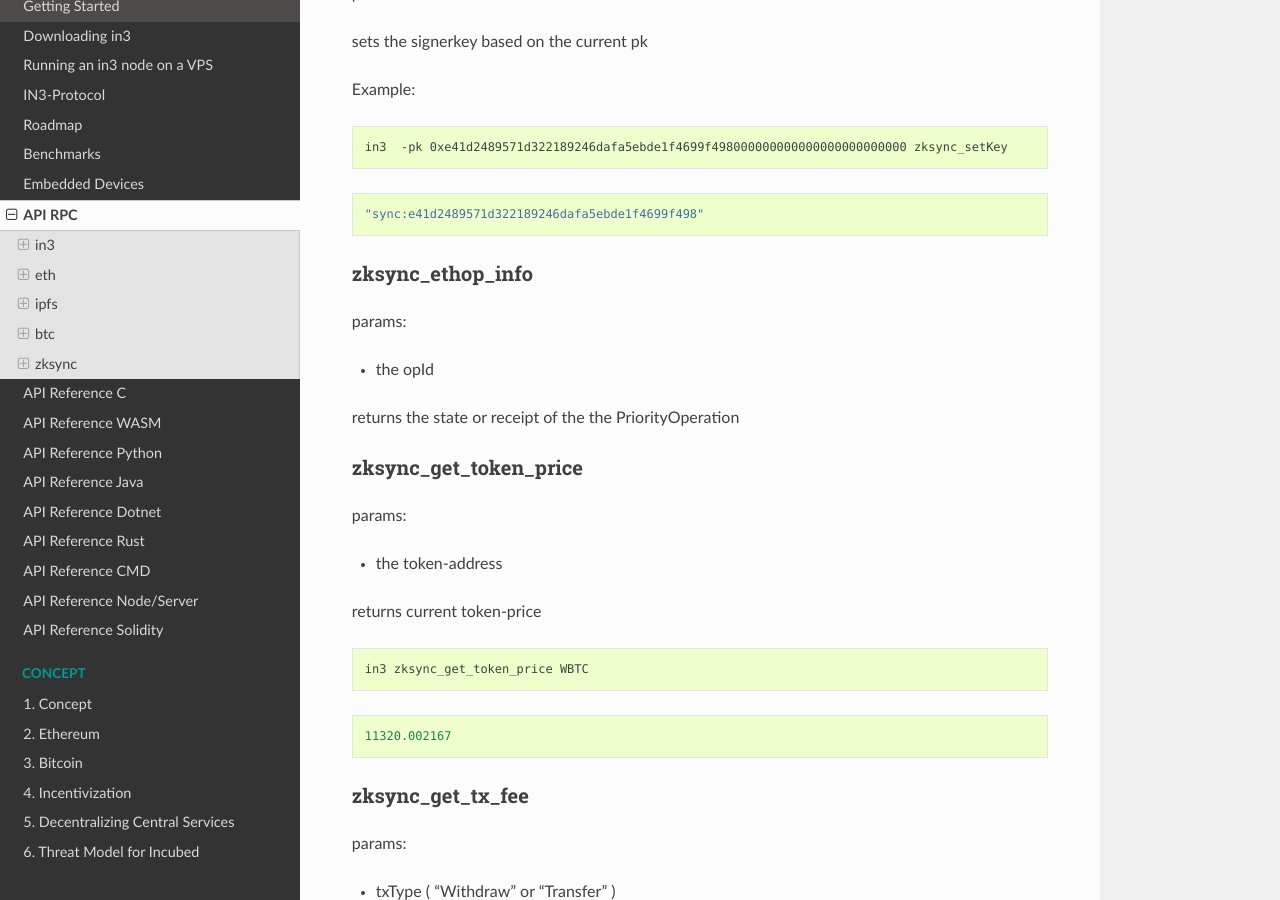
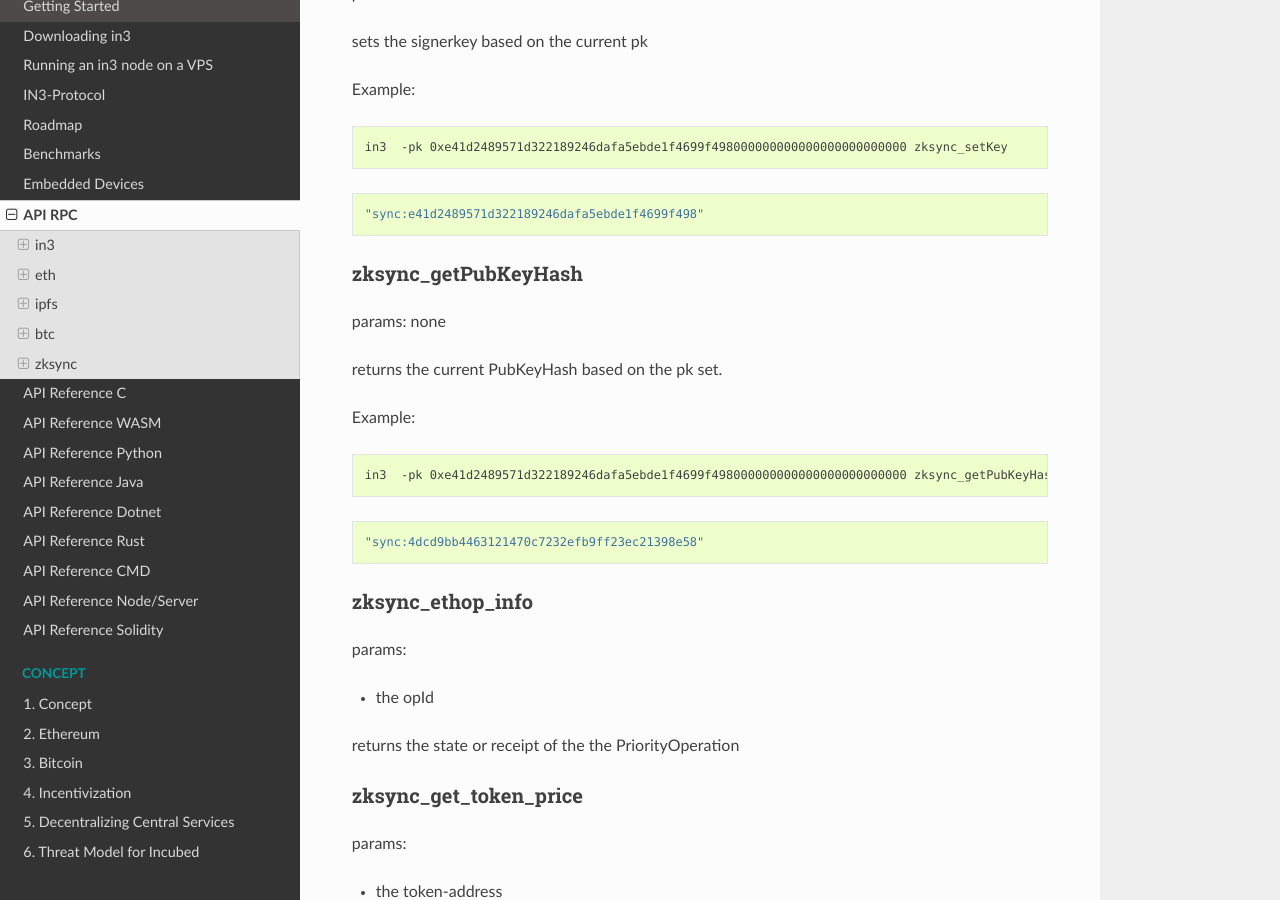
Before and after one commit to blockchainsllc/in3-docs, a Sphinx documentation site: the page built from docs/rpc.md, in a window 1280 px wide and 900 px high, scrolled down 65385 px. Built offline with Sphinx 7.4.7 and the Read the Docs theme 2.0.0, drawn with Linux system fonts in a browser that asks for light colours.

Commit message:
add zksync_getPubKeyHash

````diff
--- a/docs/rpc.md
+++ b/docs/rpc.md
@@ -3063,6 +3063,24 @@ in3  -pk 0xe41d2489571d322189246dafa5ebde1f4699f498000000000000000000000000 zksy
 "sync:e41d2489571d322189246dafa5ebde1f4699f498"
 ```
 
+
+### zksync_getPubKeyHash
+
+params: none
+
+returns the current PubKeyHash based on the pk set.
+
+Example:
+
+```sh
+in3  -pk 0xe41d2489571d322189246dafa5ebde1f4699f498000000000000000000000000 zksync_getPubKeyHash
+```
+
+```json
+"sync:4dcd9bb4463121470c7232efb9ff23ec21398e58"
+```
+
+
 ### zksync_ethop_info
 
 params:
````
